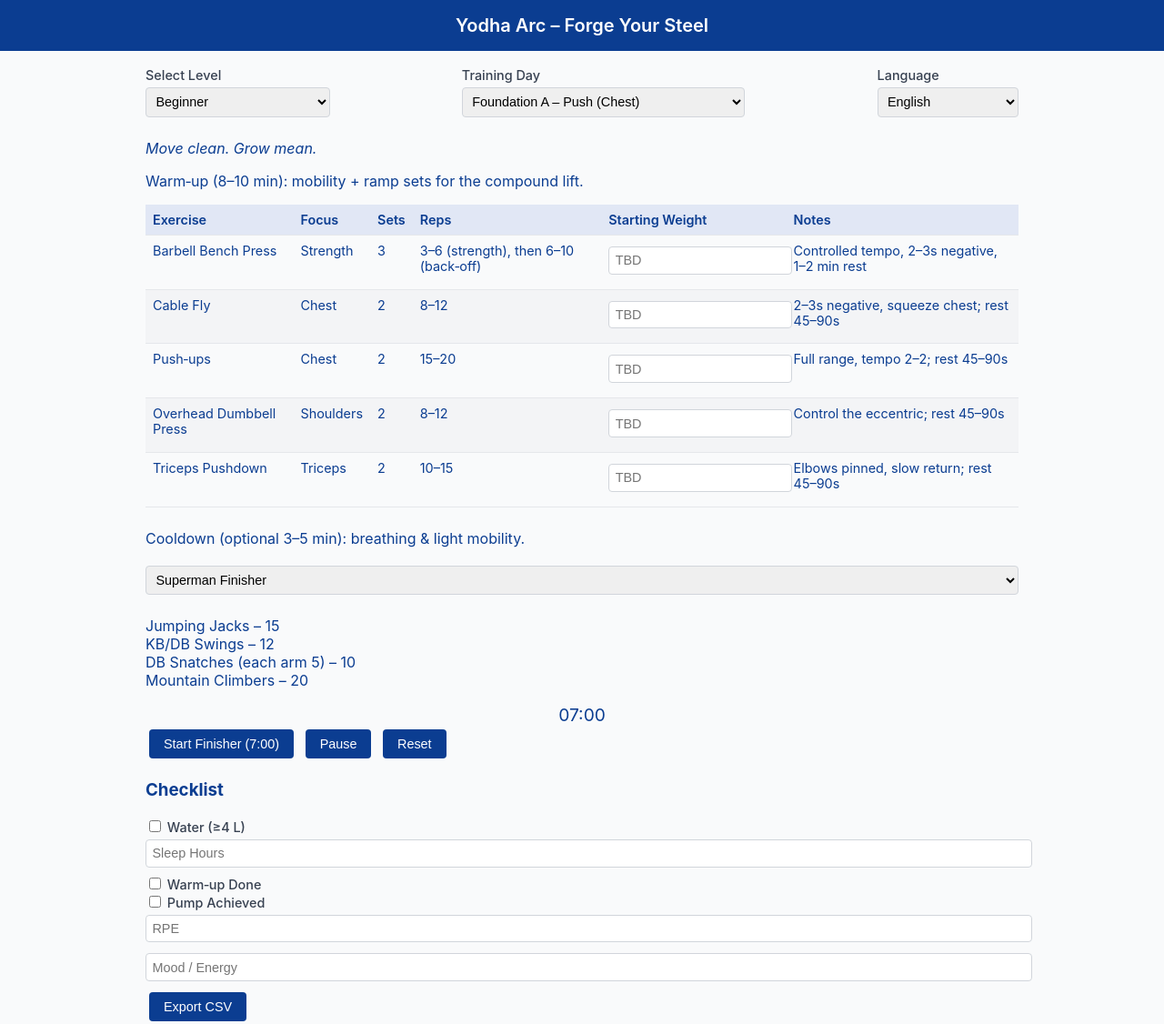
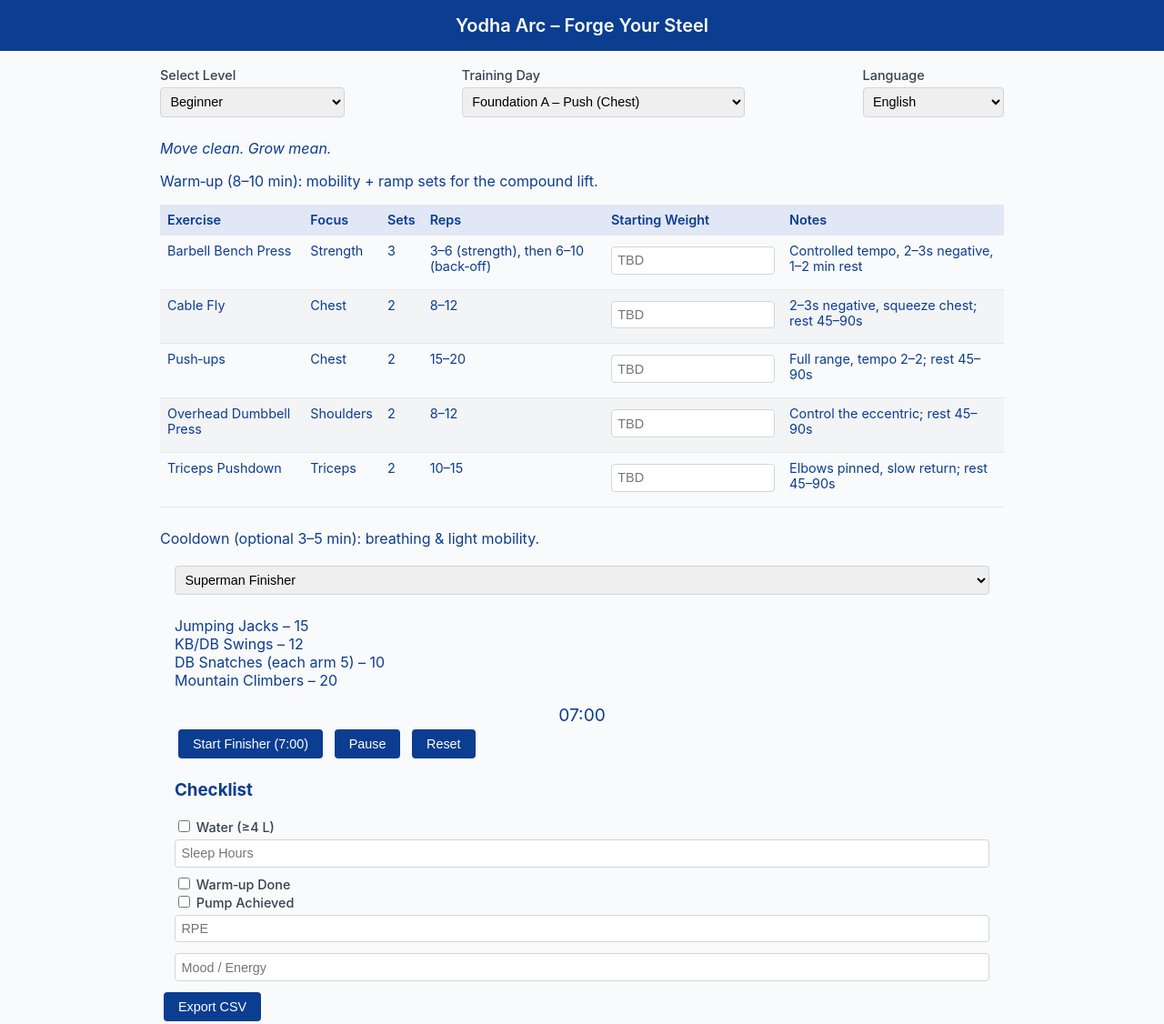
Before and after one commit to shrawankick/yodha-arc, a plain HTML site: page index.html in a window 1280 px wide. Shown: the top 1126 px of the page at 91% size. Drawn offline with Linux system fonts and the light colour scheme.

Commit message:
fix: equalize mobile padding and prevent overflow

```diff
--- a/app.js
+++ b/app.js
@@ -498,7 +498,7 @@ function render() {
   `;
   // Build the checklist
   const checklistHTML = `
-    <div>
+    <div id="checklistSection">
       <h3>${t('checklistTitle')}</h3>
       <label><input type="checkbox" data-check="water" /> ${t('checklistWater')}</label><br />
       <label><input type="number" min="0" max="12" step="0.5" data-check="sleep" placeholder="${t('checklistSleep')}" /> </label><br />
--- a/style.css
+++ b/style.css
@@ -7,6 +7,13 @@
   these values to suit your brand identity. All measurements use relative
   units where possible to better adapt to different screen sizes.
 */
+
+/* Ensure padding is included in element width calculations */
+*,
+*::before,
+*::after {
+  box-sizing: border-box;
+}
 
 html, body {
   height: 100%;
@@ -149,6 +156,12 @@ footer {
 }
 
 /* Finisher list and timer */
+#finisherSection,
+#checklistSection {
+  padding-left: 1rem;
+  padding-right: 1rem;
+}
+
 #finisherSection ul {
   list-style: none;
   padding-left: 0;
```
